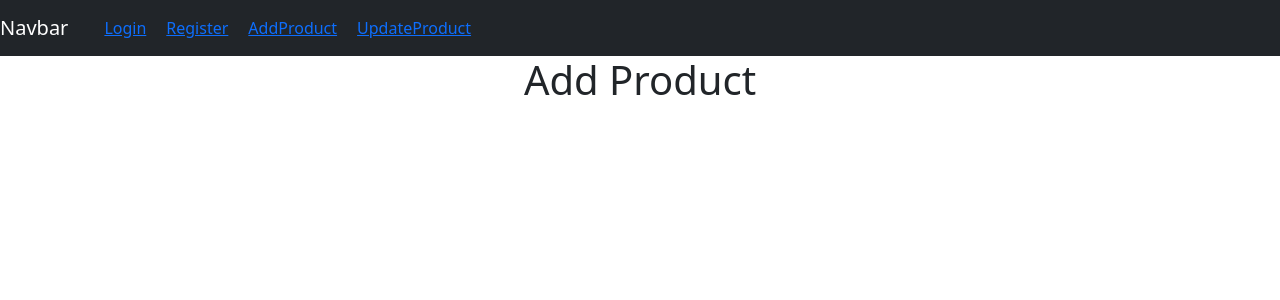
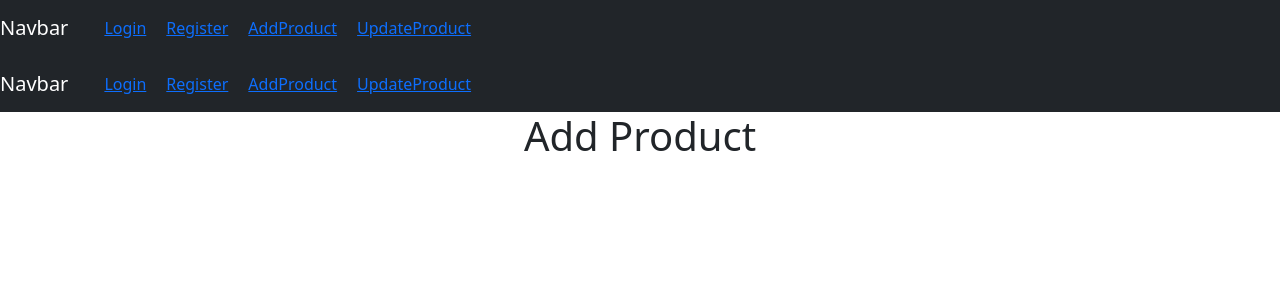
Before and after one commit to shafeenashaikh/React-Project, a React (Create React App) app: page /add in a window 1280 px wide. Shown: the top 300 px of the page. Built offline with nearby package versions, Linux system fonts and the light colour scheme.

Commit message:
added header to all pages

```diff
--- a/src/Components/AddProduct.js
+++ b/src/Components/AddProduct.js
@@ -1,8 +1,11 @@
 import React from 'react'
+import Header from './Header'
+
 
 function AddProduct(){
     return(
         <div>
+            <Header/>
             <h1>Add Product</h1>
         </div>
     )
```
